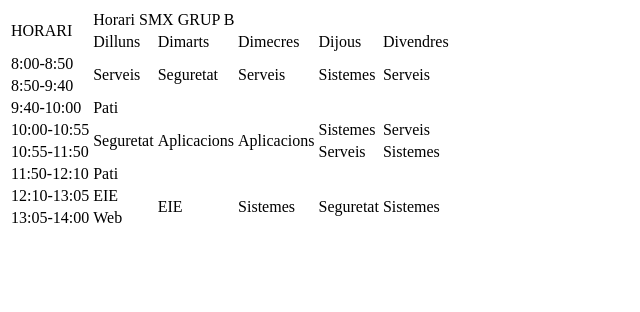
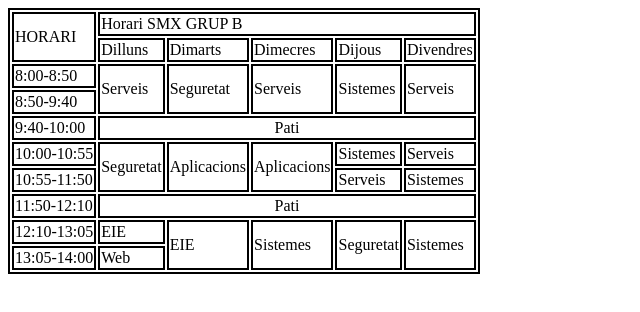
Before and after one commit to d0n3tr3/aplicaions-web, a plain HTML site: page horari.html in a window 1280 px wide. Shown: the whole page, without its empty margins (0-640 px from the left). Drawn offline with Linux system fonts and the light colour scheme.

Commit message:
tabla-css

```diff
--- a/horari.html
+++ b/horari.html
@@ -4,7 +4,8 @@
     <meta charset="UTF-8">
     <meta http-equiv="X-UA-Compatible" content="IE=edge">
     <meta name="viewport" content="width=device-width, initial-scale=1.0">
-    <title>Document</title>
+    <title>Aplicacions-web</title>
+    <link rel="stylesheet" href="css/styles.css">
 </head>
 <body>
     <table>
```
